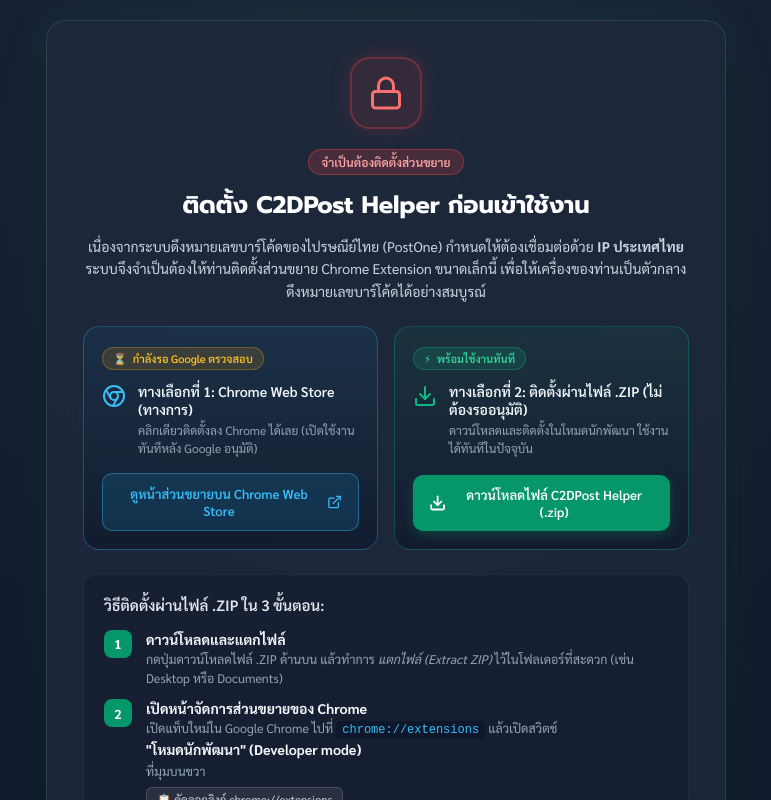
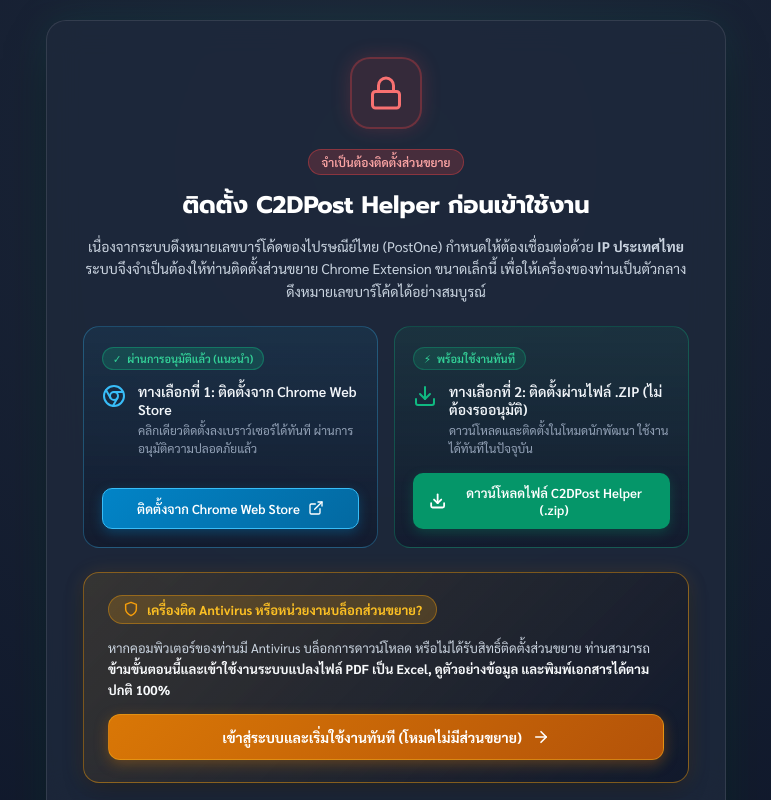
Before and after one commit to noteratcha/C2DPost_web, a React (Vite) app: page / in a window 1280 px wide. Shown: the whole page, without its empty margins (254-1025 px from the left). Built offline with nearby package versions, Linux system fonts and the light colour scheme; no server answers.

Commit message:
feat: add antivirus bypass option and update Chrome Web Store approved status (v2026.0910.1515)

```diff
--- a/package.json
+++ b/package.json
@@ -1,7 +1,7 @@
 {
   "name": "c2dpost-web",
   "private": true,
-  "version": "2026.0909.2245",
+  "version": "2026.0910.1515",
   "type": "module",
   "scripts": {
     "clean": "node cleanup.cjs",
--- a/src/App.jsx
+++ b/src/App.jsx
@@ -36,7 +36,20 @@
     setTheme((prev) => (prev === 'dark' ? 'light' : 'dark'));
   };
 
-  const [extensionUnlocked, setExtensionUnlocked] = useState(() => isDemo || false);
+  const [isExtensionBypassed, setIsExtensionBypassed] = useState(() => {
+    if (typeof window !== 'undefined') {
+      return localStorage.getItem('c2dpost_bypass_ext') === 'true';
+    }
+    return false;
+  });
+
+  const [extensionUnlocked, setExtensionUnlocked] = useState(() => {
+    if (isDemo) return true;
+    if (typeof window !== 'undefined') {
+      return localStorage.getItem('c2dpost_bypass_ext') === 'true';
+    }
+    return false;
+  });
   const [user, setUser] = useState(() => {
     if (isDemoAdmin) return 'admin';
     if (isDemo) return 'renu_officer';
@@ -355,6 +368,7 @@
 
     try {
       let barcodes = [];
+      let isSimulated = false;
       // Try fetching from extension bridge with timeout race
       try {
         const extRes = await Promise.race([
@@ -363,9 +377,12 @@
         ]);
         if (extRes && extRes.success && extRes.barcodes && extRes.barcodes.length > 0) {
           barcodes = extRes.barcodes;
+        } else {
+          throw new Error('No barcodes returned');
         }
       } catch (bridgeErr) {
-        // Fallback if extension not loaded or demo mode
+        // Fallback if extension not loaded or in bypass mode
+        isSimulated = true;
         const prefix = 'RE';
         const start = 518924000 + Math.floor(Math.random() * 9000);
         for (let i = 0; i < numRecords; i++) {
@@ -387,7 +404,11 @@
         return copy;
       });
 
-      setStatusText(`ดึงบาร์โค้ดเพิ่มสำเร็จ จำนวน ${barcodes.length} หมายเลข`);
+      if (isSimulated) {
+        setStatusText(`สร้างหมายเลขบาร์โค้ดจำลองแล้ว จำนวน ${barcodes.length} รายการ (โหมดไม่มีส่วนขยาย)`);
+      } else {
+        setStatusText(`ดึงบาร์โค้ดเพิ่มสำเร็จ จำนวน ${barcodes.length} หมายเลข`);
+      }
     } catch (err) {
       console.error('Fetch barcodes failed:', err);
       setStatusText('เกิดข้อผิดพลาดในการดึงบาร์โค้ด');
@@ -662,7 +683,16 @@
     <div className="app-layout">
       {/* 1. Chrome Extension Gatekeeper */}
       {!extensionUnlocked && (
-        <ExtensionGate onUnlocked={() => setExtensionUnlocked(true)} />
+        <ExtensionGate
+          onUnlocked={() => {
+            setExtensionUnlocked(true);
+            setIsExtensionBypassed(false);
+          }}
+          onBypass={() => {
+            setExtensionUnlocked(true);
+            setIsExtensionBypassed(true);
+          }}
+        />
       )}
 
       {/* 2. Main Navigation (Python theme) */}
@@ -670,7 +700,8 @@
         user={user}
         currentPerson={currentPerson}
         onLogout={handleLogout}
-        extensionInstalled={extensionUnlocked}
+        extensionInstalled={extensionUnlocked && !isExtensionBypassed}
+        extensionBypassed={isExtensionBypassed}
         theme={theme}
         onToggleTheme={toggleTheme}
         isAdmin={isAdmin}
--- a/src/components/ExtensionGate.css
+++ b/src/components/ExtensionGate.css
@@ -158,6 +158,12 @@
   border: 1px solid rgba(245, 158, 11, 0.3);
 }
 
+.status-approved {
+  background: rgba(16, 185, 129, 0.2);
+  color: #34d399;
+  border: 1px solid rgba(16, 185, 129, 0.4);
+}
+
 .status-ready {
   background: rgba(16, 185, 129, 0.15);
   color: #34d399;
@@ -220,6 +226,19 @@
   background: rgba(14, 165, 233, 0.25);
   border-color: #38bdf8;
   color: #ffffff;
+}
+
+.btn-store-approved {
+  background: linear-gradient(135deg, #0284c7 0%, #0369a1 100%) !important;
+  color: #ffffff !important;
+  border-color: #38bdf8 !important;
+  box-shadow: 0 4px 12px rgba(2, 132, 199, 0.35);
+}
+
+.btn-store-approved:hover {
+  background: linear-gradient(135deg, #0ea5e9 0%, #0284c7 100%) !important;
+  box-shadow: 0 6px 16px rgba(2, 132, 199, 0.5);
+  transform: translateY(-1px);
 }
 
 .btn-download-ext {
@@ -393,3 +412,76 @@
   0%, 100% { transform: scale(1); opacity: 1; }
   50% { transform: scale(1.4); opacity: 0.6; }
 }
+
+/* Antivirus & Restricted Environment Bypass Card */
+.gate-bypass-section {
+  margin: 0 0 24px 0;
+  background: linear-gradient(135deg, rgba(245, 158, 11, 0.12) 0%, rgba(15, 23, 42, 0.8) 100%);
+  border: 1.5px solid rgba(245, 158, 11, 0.45);
+  border-radius: 16px;
+  padding: 22px 24px;
+  text-align: left;
+  display: flex;
+  flex-direction: column;
+  gap: 14px;
+  box-shadow: 0 8px 24px -6px rgba(0, 0, 0, 0.4), 0 0 20px rgba(245, 158, 11, 0.12);
+  animation: gateFadeIn 0.3s ease-out;
+}
+
+.bypass-header {
+  display: flex;
+  align-items: center;
+  justify-content: space-between;
+}
+
+.bypass-tag {
+  display: inline-flex;
+  align-items: center;
+  gap: 8px;
+  font-size: 13px;
+  font-weight: 700;
+  color: #fbbf24;
+  background: rgba(245, 158, 11, 0.2);
+  border: 1px solid rgba(245, 158, 11, 0.4);
+  padding: 5px 14px;
+  border-radius: 20px;
+}
+
+.bypass-tag svg {
+  color: #f59e0b;
+}
+
+.bypass-desc {
+  font-size: 13px;
+  color: #cbd5e1;
+  line-height: 1.6;
+  margin: 0;
+}
+
+.bypass-desc strong {
+  color: #f8fafc;
+}
+
+.btn-bypass-gate {
+  display: inline-flex;
+  align-items: center;
+  justify-content: center;
+  gap: 10px;
+  background: linear-gradient(135deg, #d97706 0%, #b45309 100%);
+  color: #ffffff;
+  border: 1px solid rgba(251, 191, 36, 0.4);
+  padding: 13px 22px;
+  border-radius: 12px;
+  font-size: 14px;
+  font-weight: 700;
+  cursor: pointer;
+  transition: all 0.25s ease;
+  box-shadow: 0 4px 14px rgba(217, 119, 6, 0.35);
+  width: 100%;
+}
+
+.btn-bypass-gate:hover {
+  background: linear-gradient(135deg, #f59e0b 0%, #d97706 100%);
+  transform: translateY(-2px);
+  box-shadow: 0 6px 20px rgba(217, 119, 6, 0.5);
+}
--- a/src/components/ExtensionGate.jsx
+++ b/src/components/ExtensionGate.jsx
@@ -2,10 +2,20 @@
 import { checkExtensionInstalled, subscribeExtensionReady } from '../utils/extensionBridge';
 import './ExtensionGate.css';
 
-export default function ExtensionGate({ onUnlocked }) {
+export default function ExtensionGate({ onUnlocked, onBypass }) {
   const [checking, setChecking] = useState(true);
   const [installed, setInstalled] = useState(false);
   const [manualCheckLoading, setManualCheckLoading] = useState(false);
+
+  const handleBypass = () => {
+    try {
+      localStorage.setItem('c2dpost_bypass_ext', 'true');
+    } catch (err) {
+      console.error('Failed to write to localStorage:', err);
+    }
+    if (onBypass) onBypass();
+    else if (onUnlocked) onUnlocked();
+  };
 
   useEffect(() => {
     // 1. Initial check
@@ -83,13 +93,13 @@
         </div>
 
         <div className="gate-actions-container">
-          {/* Option 1: Chrome Web Store (Official) */}
-          <div className="action-card official-store">
-            <div className="action-card-badge status-pending">
-              <span className="badge-icon">⏳</span> กำลังรอ Google ตรวจสอบ
+          {/* Option 1: Chrome Web Store (Official - Approved) */}
+          <div className="action-card official-store approved">
+            <div className="action-card-badge status-approved">
+              <span className="badge-icon">✓</span> ผ่านการอนุมัติแล้ว (แนะนำ)
             </div>
             <div className="action-card-header">
-              <svg width="24" height="24" viewBox="0 0 24 24" fill="none" stroke="currentColor" strokeWidth="2" strokeLinecap="round" strokeLinejoin="round" className="store-icon">
+              <svg width="24" height="24" viewBox="0 0 24 24" fill="none" stroke="currentColor" strokeWidth="2" strokeLinecap="round" strokeLinejoin="round" className="store-icon approved">
                 <circle cx="12" cy="12" r="10"/>
                 <circle cx="12" cy="12" r="4"/>
                 <line x1="21.17" y1="8" x2="12" y2="8"/>
@@ -97,17 +107,17 @@
                 <line x1="10.88" y1="21.94" x2="15.46" y2="14"/>
               </svg>
               <div>
-                <strong>ทางเลือกที่ 1: Chrome Web Store (ทางการ)</strong>
-                <p>คลิกเดียวติดตั้งลง Chrome ได้เลย (เปิดใช้งานทันทีหลัง Google อนุมัติ)</p>
+                <strong>ทางเลือกที่ 1: ติดตั้งจาก Chrome Web Store</strong>
+                <p>คลิกเดียวติดตั้งลงเบราว์เซอร์ได้ทันที ผ่านการอนุมัติความปลอดภัยแล้ว</p>
               </div>
             </div>
             <a
               href="https://chromewebstore.google.com/detail/cdkmibacceaacdiopcekkmfifaocapgk"
               target="_blank"
               rel="noopener noreferrer"
-              className="btn-store-link"
+              className="btn-store-link btn-store-approved"
             >
-              ดูหน้าส่วนขยายบน Chrome Web Store
+              ติดตั้งจาก Chrome Web Store
               <svg width="16" height="16" viewBox="0 0 24 24" fill="none" stroke="currentColor" strokeWidth="2" strokeLinecap="round" strokeLinejoin="round">
                 <path d="M18 13v6a2 2 0 0 1-2 2H5a2 2 0 0 1-2-2V8a2 2 0 0 1 2-2h6"/>
                 <polyline points="15 3 21 3 21 9"/>
@@ -145,6 +155,32 @@
               ดาวน์โหลดไฟล์ C2DPost Helper (.zip)
             </a>
           </div>
+        </div>
+
+        {/* Option 3: Antivirus / Corporate Security Bypass */}
+        <div className="gate-bypass-section">
+          <div className="bypass-header">
+            <span className="bypass-tag">
+              <svg width="16" height="16" viewBox="0 0 24 24" fill="none" stroke="currentColor" strokeWidth="2.2" strokeLinecap="round" strokeLinejoin="round">
+                <path d="M12 22s8-4 8-10V5l-8-3-8 3v7c0 6 8 10 8 10z"/>
+              </svg>
+              เครื่องติด Antivirus หรือหน่วยงานบล็อกส่วนขยาย?
+            </span>
+          </div>
+          <p className="bypass-desc">
+            หากคอมพิวเตอร์ของท่านมี Antivirus บล็อกการดาวน์โหลด หรือไม่ได้รับสิทธิ์ติดตั้งส่วนขยาย ท่านสามารถ <strong>ข้ามขั้นตอนนี้และเข้าใช้งานระบบแปลงไฟล์ PDF เป็น Excel, ดูตัวอย่างข้อมูล และพิมพ์เอกสารได้ตามปกติ 100%</strong>
+          </p>
+          <button
+            type="button"
+            className="btn-bypass-gate"
+            onClick={handleBypass}
+          >
+            เข้าสู่ระบบและเริ่มใช้งานทันที (โหมดไม่มีส่วนขยาย)
+            <svg width="18" height="18" viewBox="0 0 24 24" fill="none" stroke="currentColor" strokeWidth="2.2" strokeLinecap="round" strokeLinejoin="round">
+              <line x1="5" y1="12" x2="19" y2="12"></line>
+              <polyline points="12 5 19 12 12 19"></polyline>
+            </svg>
+          </button>
         </div>
 
         <div className="gate-steps">
--- a/src/components/Navbar.jsx
+++ b/src/components/Navbar.jsx
@@ -7,6 +7,7 @@
   currentPerson,
   onLogout,
   extensionInstalled,
+  extensionBypassed = false,
   theme = 'light',
   onToggleTheme,
   isAdmin = false,
@@ -298,8 +299,14 @@
                           </svg>
                           <span>Extension Helper</span>
                         </div>
-                        <span className={`status-badge-chip ${extensionInstalled ? 'success' : 'danger'}`}>
-                          {extensionInstalled ? <><span className="chip-dot"></span> ติดตั้งแล้ว</> : 'ไม่พบ'}
+                        <span className={`status-badge-chip ${extensionInstalled ? 'success' : extensionBypassed ? 'warning' : 'danger'}`}>
+                          {extensionInstalled ? (
+                            <><span className="chip-dot"></span> ติดตั้งแล้ว</>
+                          ) : extensionBypassed ? (
+                            <><span className="chip-dot"></span> โหมดไม่มีส่วนขยาย</>
+                          ) : (
+                            'ไม่พบ'
+                          )}
                         </span>
                       </div>
                     </div>
--- a/src/config.js
+++ b/src/config.js
@@ -1,4 +1,4 @@
-export const APP_VERSION = 'v2026.0909.2245'
+export const APP_VERSION = 'v2026.0910.1515'
 export const SPREADSHEET_ID = '1hiWww6BI7NCTAw3Ai3CjbzS8TWdIX2AAOj7P_2BxMcQ'
 export const ADMIN_USERNAME = 'admin'
 export const PROTECTED_USERNAMES = ['admin', 'Usertest']
```
Also changed, not shown: src/components/Navbar.css (+12 -0 lines), 5 other files (tests, documents, lock files or other folders).
